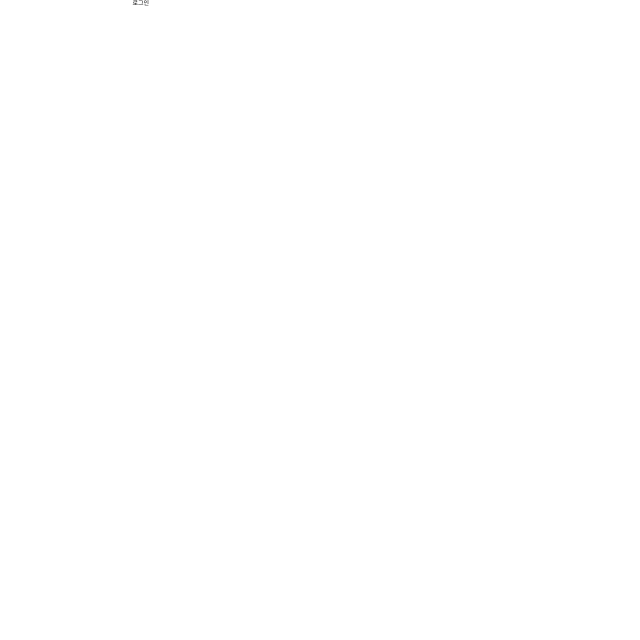
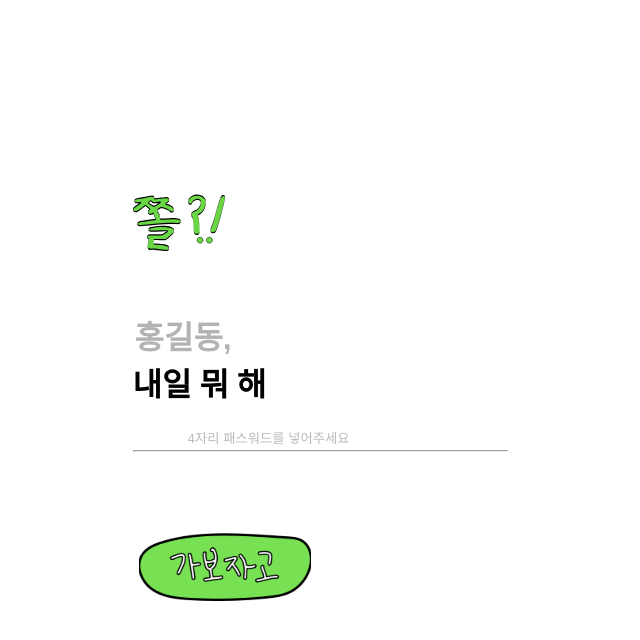
Before and after one commit to TEAM-JJOL/client, a React (Create React App) app: page /login in a window 1280 px wide. Shown: the top 640 px of the page, without its empty margins (320-960 px from the left). Built offline with nearby package versions, Linux system fonts and the light colour scheme.

Commit message:
feat: 로그인 컴포넌트 추가

```diff
--- a/src/pages/Login.jsx
+++ b/src/pages/Login.jsx
@@ -1,7 +1,149 @@
-import React from 'react';
+import { client } from 'cores/api';
+import { useState } from 'react';
+import styled from 'styled-components';
+
+import { ReactComponent as Button } from '../assets/button.svg';
+import { ReactComponent as Logo } from '../assets/logo.svg';
 
 function Login() {
-  return <div>로그인</div>;
+  const [inputs, setInputs] = useState({
+    nickname: '',
+    password: '',
+  });
+
+  const handleSubmit = (e) => {
+    e.preventDefault();
+    // const linkId = getLinkId();
+    window.location.href = '/main/id';
+  };
+
+  // const getLinkId = async () => {
+  //   const { data } = await client.post('/link', inputs);
+  //   return data.id;
+  // };
+
+  const handleChangeInput = (e) => {
+    const { value, name } = e.target;
+    setInputs({
+      ...inputs,
+      [name]: value,
+    });
+  };
+
+  return (
+    <StWrapper>
+      <StLogoIcon />
+      <StForm onSubmit={handleSubmit} id="login">
+        <StNameInputWrapper>
+          <StNameInput
+            // word={inputs.nickname.length}
+            value={inputs.nickname}
+            type="text"
+            onChange={handleChangeInput}
+            name="nickname"
+            placeholder="홍길동,"
+            required
+          />
+          <StNameTitle>내일 뭐 해</StNameTitle>
+        </StNameInputWrapper>
+        <StPWDInputWrapper>
+          <StPWDInput
+            value={inputs.password}
+            type="password"
+            onChange={handleChangeInput}
+            name="password"
+            maxLength={4}
+            placeholder="4자리 패스워드를 넣어주세요"
+            required
+          />
+          <hr />
+        </StPWDInputWrapper>
+      </StForm>
+      <StButton type="submit" form="login">
+        <Button />
+      </StButton>
+    </StWrapper>
+  );
 }
 
 export default Login;
+
+const StForm = styled.form`
+  /* width: 100%; */
+`;
+
+const StWrapper = styled.div`
+  /* width: 100%;
+  height: 100%; */
+  /* display: flex;
+  flex-direction: column;
+  align-items: center; */
+`;
+
+const StNameInputWrapper = styled.div`
+  /* display: flex;
+  justify-content: center; */
+  line-height: 38px;
+  margin-bottom: 24px;
+`;
+
+const StNameTitle = styled.p`
+  font-size: 32px;
+  font-weight: 700;
+`;
+
+const StNameInput = styled.input`
+  /* width: ${(props) => (props.word === 0 ? '95px' : `${props.word * 30}px`)}; */
+  font-size: 32px;
+  font-weight: 700;
+  /* width: fit-content; */
+  border: none;
+  &:focus {
+    outline: none;
+  }
+  &::placeholder {
+    color: #b3b3b3;
+  }
+`;
+
+const StPWDInputWrapper = styled.div`
+  /* display: flex;
+  flex-direction: column;
+  align-items: center; */
+  /* width: 100%; */
+  hr {
+    color: #77777780;
+    /* width: 272px; */
+  }
+`;
+
+const StPWDInput = styled.input`
+  width: 272px;
+  height: 20px;
+  border: none;
+  text-align: center;
+  &:focus {
+    outline: none;
+  }
+  &::placeholder {
+    text-align: center;
+    color: #77777780;
+  }
+`;
+
+const StButton = styled.button`
+  position: fixed;
+  width: 172px;
+  height: 68px;
+  background-color: transparent;
+  border: 0;
+  outline: 0;
+  bottom: 200px;
+`;
+
+const StLogoIcon = styled(Logo)`
+  width: 92px;
+  height: 60px;
+  margin-top: 193px;
+  margin-bottom: 65px;
+`;
```
Also changed, not shown: src/assets/button.svg (added), src/assets/logo.svg (added).
